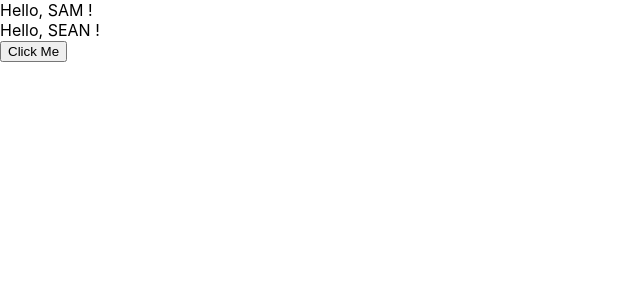
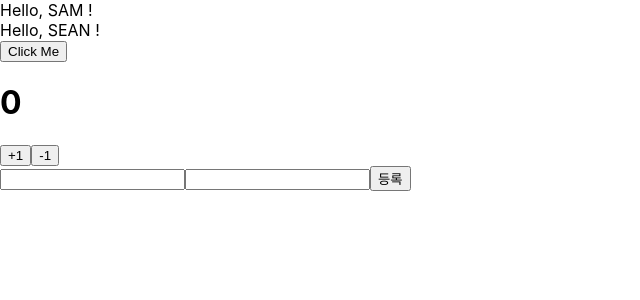
Before and after one commit to sammitako/typescript-react, a React (Create React App) app: page / in a window 1280 px wide. Shown: the top 300 px of the page, without its empty margins (0-640 px from the left). Built offline with nearby package versions, Linux system fonts and the light colour scheme.

Commit message:
useState

```diff
--- a/src/App.tsx
+++ b/src/App.tsx
@@ -1,15 +1,22 @@
 import React from "react";
+import Counter from "./Counter";
 import FunctionalGreetings from "./FunctionalGreetings";
 import Greetings from "./Greetings";
+import MyForm from "./MyForm";
 
 function App() {
   const onClick = (name: string) => {
     console.log(name);
   };
+  const onSubmit = (form: { name: string; description: string }) => {
+    console.log(form);
+  };
   return (
     <>
       <Greetings name="SAM" />
       <FunctionalGreetings name="SEAN" onClick={onClick} />
+      <Counter />
+      <MyForm onSubmit={onSubmit} />
     </>
   );
 }
--- /dev/null
+++ b/src/Counter.tsx
@@ -0,0 +1,19 @@
+import React, { useState } from "react";
+
+function Counter() {
+  const [count, setCount] = useState<number>(0);
+  const onIncrease = () => setCount(count + 1);
+  const onDecrease = () => setCount(count - 1);
+
+  return (
+    <div>
+      <h1>{count}</h1>
+      <div>
+        <button onClick={onIncrease}>+1</button>
+        <button onClick={onDecrease}>-1</button>
+      </div>
+    </div>
+  );
+}
+
+export default Counter;
--- /dev/null
+++ b/src/MyForm.tsx
@@ -0,0 +1,39 @@
+import React, { useState } from "react";
+
+type MyFormProps = {
+  onSubmit: (form: { name: string; description: string }) => void;
+};
+
+function MyForm({ onSubmit }: MyFormProps) {
+  const [form, setForm] = useState({
+    name: "",
+    description: "",
+  });
+
+  const { name, description } = form;
+
+  const onChange = (e: any) => {
+    const { name, value } = e.target;
+    setForm({
+      ...form,
+      [name]: value,
+    });
+  };
+  const handleSubmit = (e: any) => {
+    e.preventDefault();
+    onSubmit(form);
+    setForm({
+      name: "",
+      description: "",
+    });
+  };
+  return (
+    <form onSubmit={handleSubmit}>
+      <input name="name" value={name} onChange={onChange} />
+      <input name="description" value={description} onChange={onChange} />
+      <button type="submit">등록</button>
+    </form>
+  );
+}
+
+export default MyForm;
```
